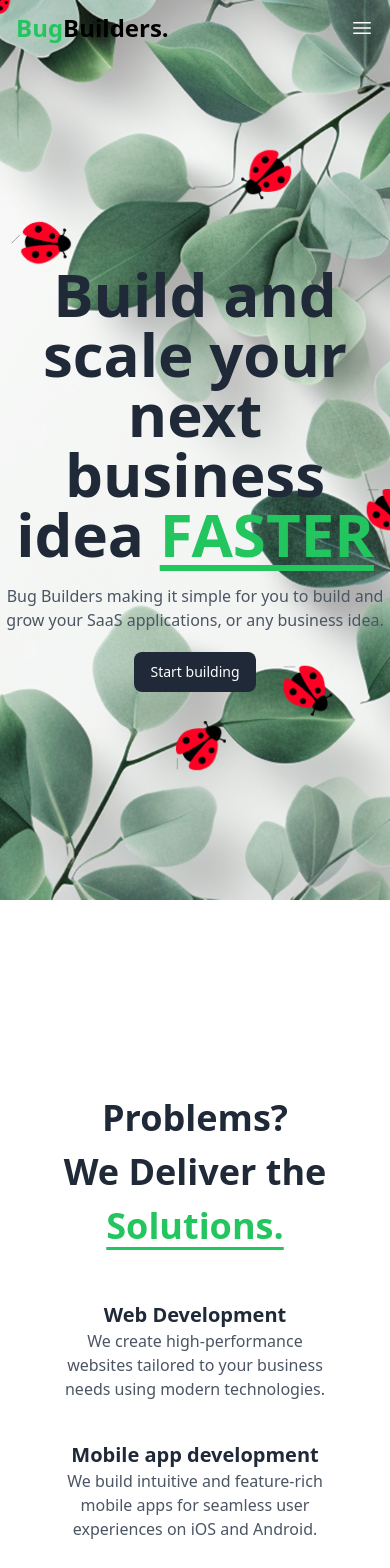
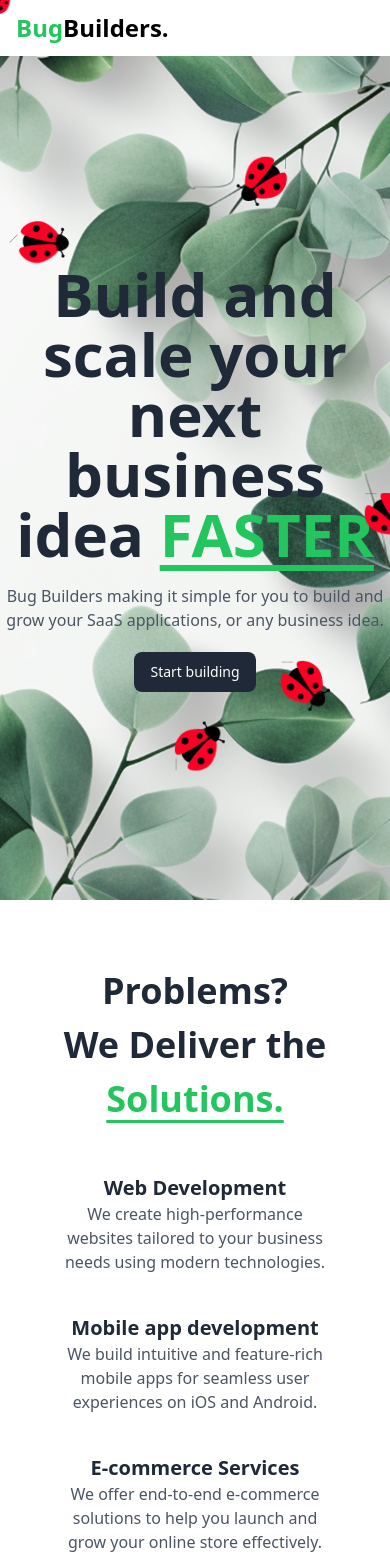
Before and after one commit to bugbuild-dev/bugbuild-web, a Next.js app: page / in a window 390 px wide. Shown: the top 1568 px of the page. Built offline with nearby package versions, Linux system fonts and the light colour scheme.

Commit message:
updated footer and spacing all over

```diff
--- a/components/Layout.jsx
+++ b/components/Layout.jsx
@@ -12,7 +12,7 @@ const Layout = ({ children }) => {
                 <link rel='icon' href='/favicon.ico' />
             </Head>
             <main>{children}</main>
-            <Footer />
+            {/* <Footer /> */}
         </>
     )
 }
--- a/components/ui/CTA/index.jsx
+++ b/components/ui/CTA/index.jsx
@@ -5,7 +5,7 @@ import Image from "next/image"
 
 const CTA = () => {
     return (
-        <SectionWrapper id="cta" className="pb-0 h-screen flex justify-center items-center px-5">
+        <SectionWrapper id="cta" className="pb-0 sm:mt-[10%] flex justify-center items-center px-5">
             <div className="custom-screen">
                 <div className="items-center gap-x-12 lg:flex">
                     <div className="flex-1 sm:hidden lg:block">
--- a/components/ui/Features/index.jsx
+++ b/components/ui/Features/index.jsx
@@ -67,7 +67,7 @@ const Features = () => {
     <SectionWrapper>
       <div
         id="features"
-        className="min-h-screen text-gray-600 flex flex-col justify-center items-center"
+        className=" text-gray-600 flex flex-col justify-center items-center"
       >
         <div className="flex sm:flex-row gap-12 items-center flex-col-reverse">
           <div className="w-full sm:w-1/2">
--- a/components/ui/Footer/index.jsx
+++ b/components/ui/Footer/index.jsx
@@ -18,8 +18,8 @@ const socialInfo = [
 const Footer = () => (
     <footer>
         <div className="custom-screen pt-16">
-            <div className="mt-10 py-10 border-t items-center justify-between flex  flex-col gap-2">
-                <p className="text-gray-600">© 2024 Bugbuilders. All rights reserved.</p>
+            <div className=" py-10 border-t items-center justify-between flex  flex-col gap-2">
+                <p className="text-black">© 2024 Bugbuilders. All rights reserved.</p>
                 <Image  src="/bug.png" alt="bug" height={30} width={30} />
                 {/* <div className="flex items-center gap-x-6 text-gray-400 mt-6">
                     {
--- a/components/ui/FooterCTA/index.jsx
+++ b/components/ui/FooterCTA/index.jsx
@@ -1,15 +1,21 @@
 import SectionWrapper from "../../SectionWrapper"
+import Footer from "../Footer"
 import NavLink from "../NavLink"
 
 const FooterCTA = () => (
-    <SectionWrapper>
-        <div className="min-h-screen flex justify-center items-center">
+//   <SectionWrapper>
+    <div className=" mt-[10%] flex flex-col justify-center items-center bg-footer bg-contain">
       <div className="max-w-2xl mx-auto text-center px-5 sm:px-0">
         <h2 className="text-gray-800 text-3xl font-semibold sm:text-4xl">
-                    Get started with <span className="text-green-500 font-bold underline underline-offset-8">BugBuilders</span> today.
+          Get started with{" "}
+          <span className="text-green-500 font-bold underline underline-offset-8">
+            BugBuilders
+          </span>{" "}
+          today.
         </h2>
         <p className="mt-5 text-gray-600">
-                    Hire experts to create your next idea, follow best practices, remove roadblocks, and delivery on schedule.
+          Hire experts to create your next idea, follow best practices, remove
+          roadblocks, and delivery on schedule.
         </p>
         <NavLink
           href="/get-started"
@@ -18,8 +24,11 @@ const FooterCTA = () => (
           Start building
         </NavLink>
       </div>
+      <div className="mb-10">
+      <Footer />
       </div>
-    </SectionWrapper>
+    </div>
+//   </SectionWrapper>
 )
 
 export default FooterCTA
--- a/components/ui/Navbar/index.jsx
+++ b/components/ui/Navbar/index.jsx
@@ -36,7 +36,7 @@ const Navbar = () => {
 
     return (
         <header>
-            <nav className={`w-full md:static md:text-sm ${state ? "fixed z-10 h-full" : ""}`}>
+            <nav className={`bg-white sm:bg-transparent w-full md:static md:text-sm ${state ? "fixed z-10 h-full" : ""}`}>
                 <div className="custom-screen mx-auto flex items-center justify-between py-3 md:py-5">
                     {/* Left - Brand */}
                     <Brand />
--- a/components/ui/Services/index.jsx
+++ b/components/ui/Services/index.jsx
@@ -19,7 +19,7 @@ const Services = () => {
   return (
     <SectionWrapper>
       <div id="services" className="custom-screen text-gray-600">
-        <div className="flex min-h-screen justify-center items-center">
+        <div className="flex sm:mt-[10%] justify-center items-center">
           <div className="flex flex-col sm:flex-row gap-12 ">
             <div className="w-full sm:w-1/2 flex items-center">
               <h1 className="text-gray-800 font-extrabold mx-auto text-4xl text-center leading-normal">
--- a/tailwind.config.js
+++ b/tailwind.config.js
@@ -8,6 +8,7 @@ module.exports = {
     extend: {
       backgroundImage: {
         'landing': "url('/assets/landing.jpg')",
+        'footer': "url('/assets/footer3.jpg')",
       },
     },
   },
```
Also changed, not shown: 2 other files (tests, documents, lock files or other folders). Lines whose indentation alone changed are shown as unchanged.
